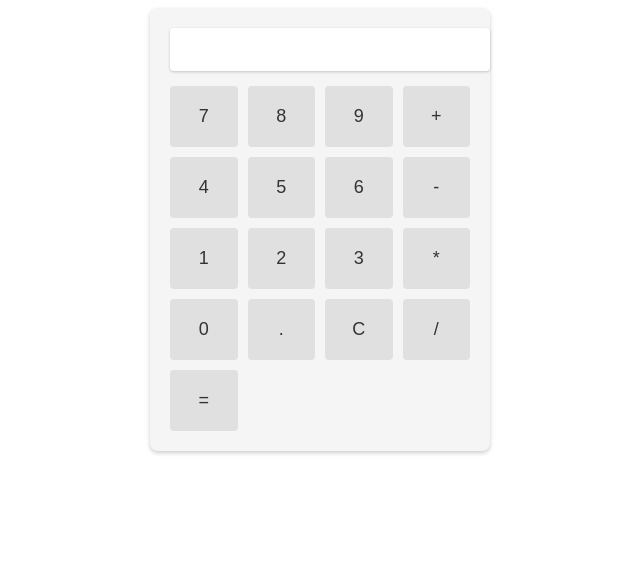
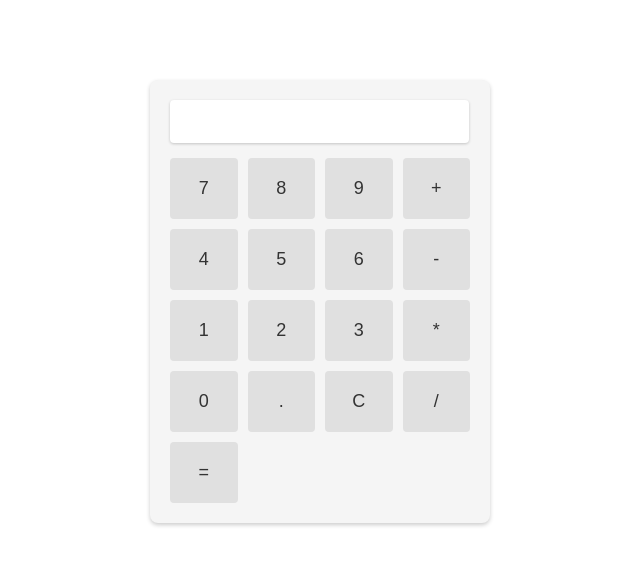
Before and after one commit to hafiz1379/sample-calculator, a plain HTML site: page index.html in a window 1280 px wide. Shown: the whole page, without its empty margins (320-960 px from the left). Drawn offline with Linux system fonts and the light colour scheme.

Commit message:
Add margin top adn bottom for  calc

```diff
--- a/style.css
+++ b/style.css
@@ -1,6 +1,6 @@
 .calculator {
     width: 300px;
-    margin: 0 auto;
+    margin: 80px auto;
     padding: 20px;
     background-color: #f5f5f5;
     border-radius: 8px;
@@ -8,7 +8,7 @@
   }
 
   #display {
-    width: 100%;
+    width: 93%;
     margin-bottom: 15px;
     padding: 10px;
     font-size: 20px;
```
